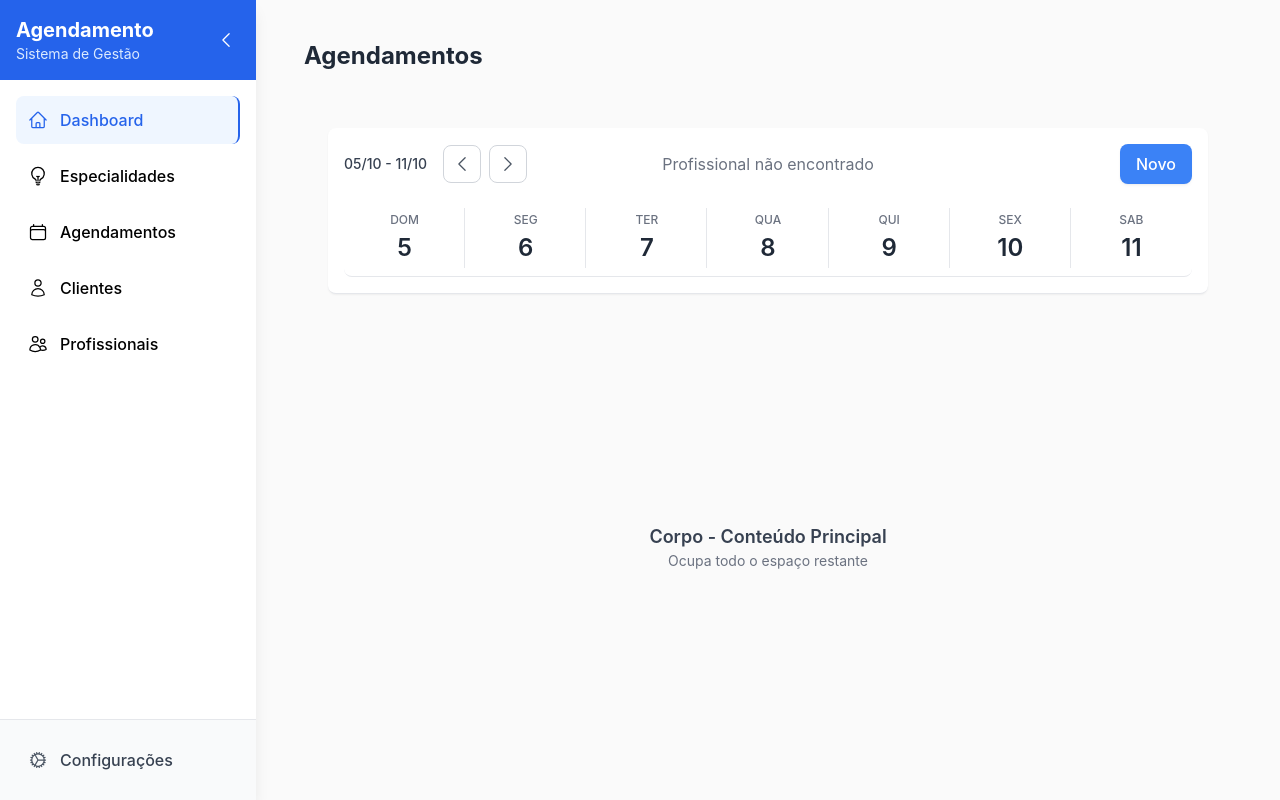
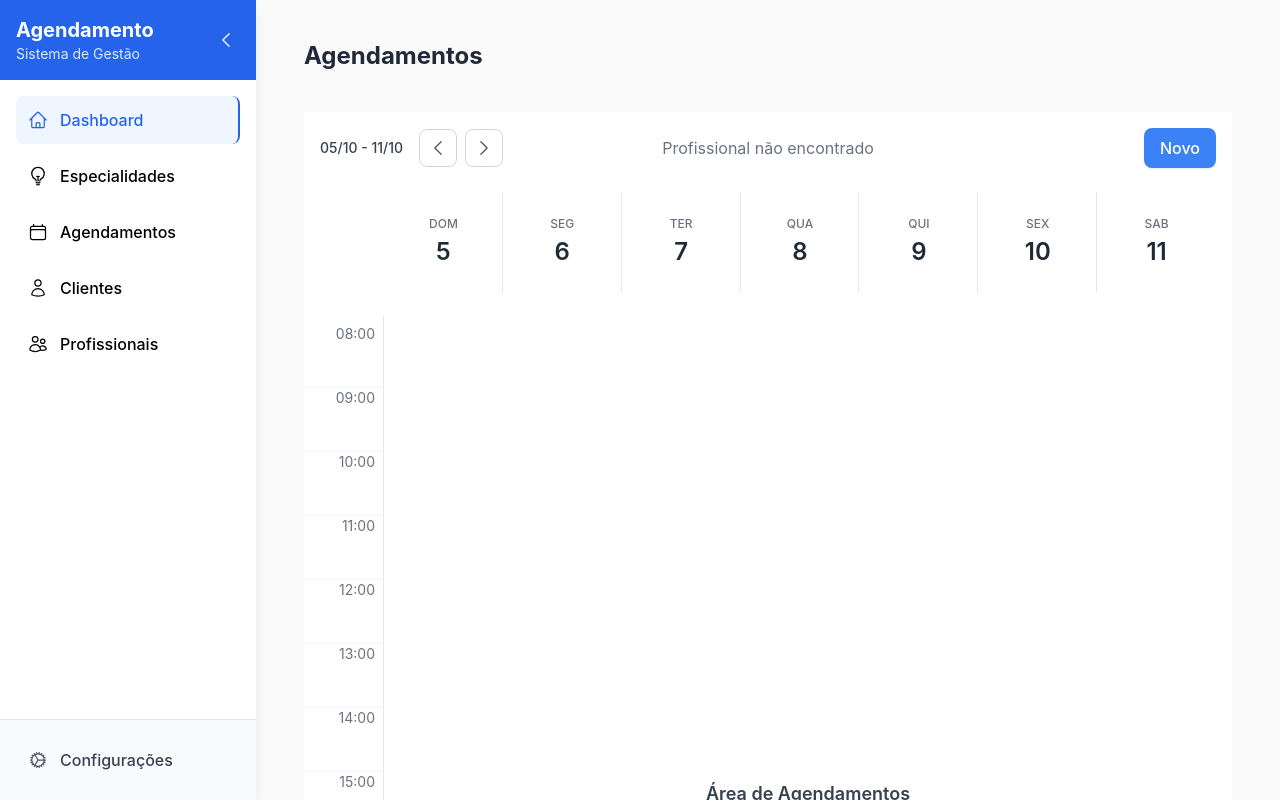
Before and after one commit to devsadriano/agendamentoApresentacao, a Nuxt app: page / in a window 1280 px wide. Shown: the top 800 px of the page. Built offline with nearby package versions, Linux system fonts and the light colour scheme; no server answers.

Commit message:
Termino Aula: 5.5.9 Componente Régua de Horários

```diff
--- a/app/components/agendamentos/AgendamentoManager.vue
+++ b/app/components/agendamentos/AgendamentoManager.vue
@@ -1,24 +1,34 @@
 <template>
   <div class="rounded-lg h-full flex flex-col">
     <!-- Header - Agendamentos (altura automática) -->
-    <div class="flex items-center px-6 py-4">
+    <div class="flex items-center">
       <!-- Card único com todos os componentes -->
       <ControladorSemana />
     </div>
 
     <!-- Corpo - Conteúdo Principal (ocupa todo o espaço restante) -->
-    <div class="flex-1 flex items-center justify-center">
-      <div class="text-center">
-        <h3 class="text-lg font-semibold text-gray-700">Corpo - Conteúdo Principal</h3>
-        <p class="text-sm text-gray-500">Ocupa todo o espaço restante</p>
+    <div class="flex-1 flex">
+      <!-- Lado esquerdo: Régua de horários -->
+      <ReguaHorarios />
+
+      <!-- Lado direito: Área de agendamentos -->
+      <div class="flex-1 bg-white">
+        <!-- Grid de agendamentos (será implementado) -->
+        <div class="h-full flex items-center justify-center">
+          <div class="text-center">
+            <h3 class="text-lg font-semibold text-gray-700">Área de Agendamentos</h3>
+            <p class="text-sm text-gray-500">Grid dos horários será implementado aqui</p>
+          </div>
+        </div>
       </div>
     </div>
   </div>
 </template>
 
 <script setup lang="ts">
-// Import explícito do componente
+// Import explícito dos componentes
 import ControladorSemana from './ControladorSemana.vue'
+import ReguaHorarios from './ReguaHorarios.vue'
 
 // Componente principal para gerenciar agendamentos
 // Por enquanto apenas estrutura básica
--- a/app/components/agendamentos/ControladorSemana.vue
+++ b/app/components/agendamentos/ControladorSemana.vue
@@ -1,5 +1,5 @@
 <template>
-  <div class="bg-white rounded-lg shadow-sm border-b border-gray-200 p-4 w-full">
+  <div class="bg-white p-4 w-full">
     <!-- Primeira linha: Data, botões e botão Novo -->
     <div class="flex items-center">
       <!-- Lado esquerdo: Data e botões de navegação (largura fixa) -->
--- a/app/components/agendamentos/DiaSemana.vue
+++ b/app/components/agendamentos/DiaSemana.vue
@@ -1,5 +1,5 @@
 <template>
-  <div class="flex flex-col items-center p-3 flex-1 relative">
+  <div class="flex flex-col items-center px-3 py-8 flex-1 relative">
     <!-- Linha divisória vertical (não encosta nas bordas) -->
     <div
       v-if="!isUltimo"
--- a/app/components/agendamentos/ListaDias.vue
+++ b/app/components/agendamentos/ListaDias.vue
@@ -1,12 +1,13 @@
 <template>
-  <div class="bg-white border-b border-gray-200 rounded-lg mt-4">
+  <div class="bg-white flex">
     <!-- Header dos dias da semana -->
-    <div class="flex">
+    <div class="flex flex-1">
       <DiaSemanaComponent
         v-for="(dia, index) in diasSemana"
         :key="dia.data.toISOString()"
         :dia="dia"
         :is-ultimo="index === diasSemana.length - 1"
+        :class="{ 'ml-16': index === 0 }"
       />
     </div>
   </div>
--- /dev/null
+++ b/app/components/agendamentos/ReguaHorarios.vue
@@ -0,0 +1,25 @@
+<template>
+  <div class="w-20 bg-white border-r border-gray-200">
+    <!-- Lista de horários -->
+    <div class="py-2">
+      <div
+        v-for="hora in horarios"
+        :key="hora"
+        class="h-16 flex items-start justify-end pr-2 text-sm text-gray-500 border-b border-gray-100"
+      >
+        {{ hora }}
+      </div>
+    </div>
+  </div>
+</template>
+
+<script setup lang="ts">
+// Lista de horários das 8h às 22h
+const horarios = computed(() => {
+  const horas = []
+  for (let i = 8; i <= 22; i++) {
+    horas.push(`${i.toString().padStart(2, '0')}:00`)
+  }
+  return horas
+})
+</script>
```
Also changed, not shown: 1 other file (tests, documents, lock files or other folders).
